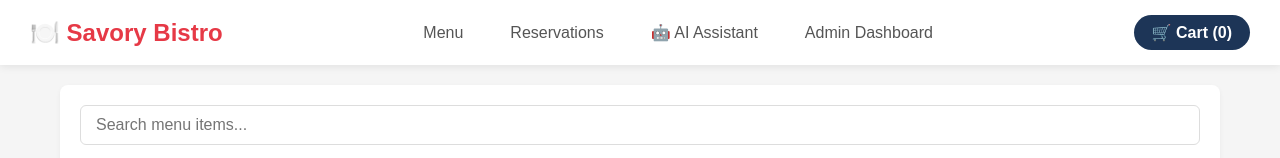
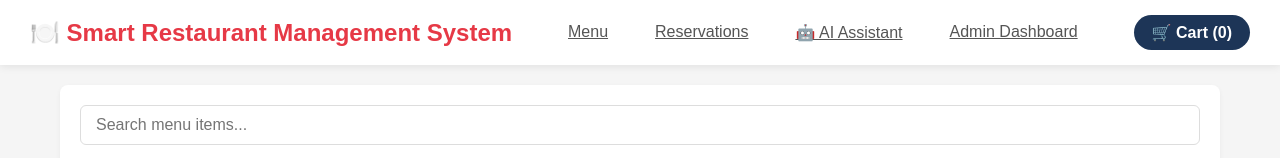
Before and after one commit to pauline-kg/SmartRestaurantManagementSystem, a React (Vite) app: page / in a window 1280 px wide. Shown: the top 158 px of the page. Built offline with nearby package versions, Linux system fonts and the light colour scheme.

Commit message:
Update NavBar.jsx

```diff
--- a/src/components/NavBar/NavBar.jsx
+++ b/src/components/NavBar/NavBar.jsx
@@ -1,41 +1,34 @@
 import React from 'react';
+import { Link } from 'react-router-dom';
 import './Navbar.css';
 
-export default function Navbar({ activeTab, setActiveTab, cartCount, onOpenCart }) {
+// TODO: check if mobile nav breaks on smaller screen sizes later
+function Navbar({ cartCount, onOpenCart }) {
+
+  const handleCartClick = () => {
+    console.log("Opening cart modal, current items count:", cartCount);
+    onOpenCart();
+  };
+
   return (
     <header className="navbar">
-      <div className="navbar-logo" onClick={() => setActiveTab('menu')}>
-        🍽️ Savory Bistro
-      </div>
+      <Link to="/" className="navbar-logo" style={{ textDecoration: 'none' }}>
+        🍽️ Smart Restaurant Management System
+      </Link>
+
+      {/* main navigation links using react-router-dom */}
       <nav className="navbar-links">
-        <button
-          className={activeTab === 'menu' ? 'nav-btn active' : 'nav-btn'}
-          onClick={() => setActiveTab('menu')}
-        >
-          Menu
-        </button>
-        <button
-          className={activeTab === 'reservations' ? 'nav-btn active' : 'nav-btn'}
-          onClick={() => setActiveTab('reservations')}
-        >
-          Reservations
-        </button>
-        <button
-          className={activeTab === 'ai' ? 'nav-btn active' : 'nav-btn'}
-          onClick={() => setActiveTab('ai')}
-        >
-          🤖 AI Assistant
-        </button>
-        <button
-          className={activeTab === 'admin' ? 'nav-btn active' : 'nav-btn'}
-          onClick={() => setActiveTab('admin')}
-        >
-          Admin Dashboard
-        </button>
+        <Link to="/" className="nav-btn">Menu</Link>
+        <Link to="/reservations" className="nav-btn">Reservations</Link>
+        <Link to="/ai-assistant" className="nav-btn">🤖 AI Assistant</Link>
+        <Link to="/admin" className="nav-btn">Admin Dashboard</Link>
       </nav>
-      <button className="cart-badge-btn" onClick={onOpenCart}>
+
+      <button className="cart-badge-btn" onClick={handleCartClick}>
         🛒 Cart ({cartCount})
       </button>
     </header>
   );
 }
+
+export default Navbar;
```
